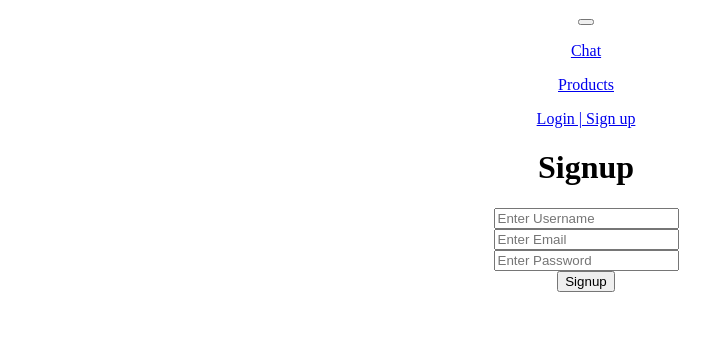
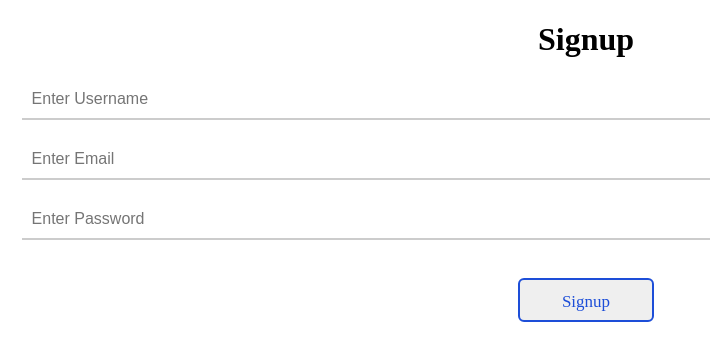
Before and after one commit to sujanSaravana/Chat-App, a React (Create React App) app in the folder client/: page /Signup in a window 1280 px wide. Shown: the top 360 px of the page, without its empty margins (54-764 px from the left). Built offline with nearby package versions, Linux system fonts and the light colour scheme.

Commit message:
removed navbar from the pages, doing CSS

```diff
--- a/client/src/App.js
+++ b/client/src/App.js
@@ -13,7 +13,6 @@ function App() {
         <Route path="/Chat" element={<Chat />} />
         <Route path="/Login" element={<Login />} />
         <Route path="/Signup" element={<Signup />} />
-
         </Routes>
       </BrowserRouter>
     </div>
--- a/client/src/components/Navbar.css
+++ b/client/src/components/Navbar.css
@@ -0,0 +1,29 @@
+.navbar{
+    background-color: #1D4ED8;
+    display: flex;
+    justify-content: space-between;
+}
+
+.nav{
+    display: flex;
+    align-items: center;
+}
+
+.nav-title{
+    color: aliceblue;
+    font-size: 16px;
+    font-weight: 700;
+    margin-top: 0.45cm;
+    margin-right: 1cm;
+    font-family: Cambria, Cochin, Georgia, Times, 'Times New Roman', serif;
+}
+
+.nav-title:hover{
+    color: aliceblue;
+}
+
+.nav-title-dropdown{
+    color: aliceblue;
+    font-size: large;
+    font-weight: 700;
+}
--- a/client/src/components/Navbar.js
+++ b/client/src/components/Navbar.js
@@ -1,4 +1,4 @@
-import React from 'react';
+import React, { useState } from "react";
 import './Navbar.css';
 import Container from 'react-bootstrap/Container';
 import Nav from 'react-bootstrap/Nav';
@@ -8,25 +8,28 @@ import { useUser } from './Usercontext';
 
 function Bar() {
   const { loggedIn, logout } = useUser();
+  const [expanded, setExpanded] = useState(false);
 
   const handlelogout = () => {
     logout();
     console.log("successfully logged out")
   };
 
+  const handleToggle = () => {
+    setExpanded(!expanded);
+  };
+
   return (
-    <div className="navbar">
-      <Navbar className="navbar" expand="lg" bg="black" variant="dark">
+    <Navbar className="navbar" expand="lg" expanded={expanded} bg="dark" variant="dark">
       <Container>
-          <Navbar.Toggle aria-controls="basic-navbar-nav" />
+        <Navbar.Toggle aria-controls="basic-navbar-nav" onClick={handleToggle} />
         <Navbar.Collapse id="basic-navbar-nav">
-            <Nav>
+          <Nav className="mr-auto">
             <Nav.Link as={Link} to="/Chat">
               <p className="nav-title">Chat</p>
             </Nav.Link>
-              <Nav.Link as={Link} to="/">
-                <p className="nav-title">Products</p>
-              </Nav.Link>
+          </Nav>
+          <Nav>
             {loggedIn ? (
               <Nav.Link onClick={handlelogout}>
                 <p className="nav-title-login">Logout</p>
@@ -40,7 +43,6 @@ function Bar() {
         </Navbar.Collapse>
       </Container>
     </Navbar>
-    </div>
   );
 }
 
--- /dev/null
+++ b/client/src/pages/Chat.css
@@ -0,0 +1,31 @@
+.logo {
+    font-family: 'Jost', sans-serif;
+  }
+
+  .top-container {
+    display: flex;
+    justify-content: space-between;
+    align-items: center;
+    background-color: #220E9E;
+    color: aliceblue;
+    width: 100%;
+    top: 0;
+    z-index: 1000;
+    position: fixed;
+    padding: 5px;
+  }
+
+  .logout-container {
+    display: flex;
+    align-items: center;
+    background-color: aliceblue;
+  }
+
+
+  .logout-container button {
+
+  }
+
+  .logout-container h1 {
+
+  }
--- a/client/src/pages/Chat.js
+++ b/client/src/pages/Chat.js
@@ -1,13 +1,19 @@
-import { useEffect } from "react";
-import Navbar from "../components/Navbar";
-import axios from "axios"
+import React from "react";
+import './Chat.css'
 
 function Chat() {
 
     return (
-      <div className="home">
-        <Navbar />
-        <h1>Chat</h1>
+      <div>
+        <div className="top-container">
+          <div className="title-container">
+            <p className="logo">Chat App</p>
+          </div>
+          <div className="logout-container">
+            <button>sdfs</button>
+            <h1>dsfafaf</h1>
+          </div>
+        </div>
       </div>
     );
   }
--- a/client/src/pages/Login.css
+++ b/client/src/pages/Login.css
@@ -1,13 +1,22 @@
 .login-column{
     width: 50%;
-    display: inline-block;
+    display: block;
     vertical-align: top;
 }
 
 .signup-column{
     width: 50%;
-    display: inline-block;
+    display: block;
     vertical-align: top;
+}
+
+@media (min-width: 768px) {
+  .login-column,
+  .signup-column {
+      width: 50%;
+      display: inline-block;
+      vertical-align: top;
+  }
 }
 
 .login-title{
@@ -17,6 +26,8 @@
 .login-input {
     position: relative;
     margin: 20px;
+    margin-right: 2cm;
+    margin-left: 2cm;
   }
 
 .login {
@@ -60,6 +71,7 @@
     width: 100%;
   }
 
+.signup-btn-container,
 .login-btn-container{
     display: flex;
     justify-content: center;
@@ -67,6 +79,7 @@
     height: 10vh;
 }
 
+.signup-btn,
 .login-btn {
     --color: #1D4ED8;
     font-family: inherit;
@@ -84,8 +97,10 @@
     border-radius: 6px;
     font-weight: 500;
     color: var(--color);
+    cursor: pointer;
    }
 
+.signup-btn:before,
 .login-btn:before {
     content: "";
     position: absolute;
@@ -96,22 +111,48 @@
     border-radius: 50%;
    }
 
+.signup-btn:hover,
 .login-btn:hover {
     color: #fff;
    }
 
+.signup-btn:before,
 .login-btn:before {
     top: 100%;
     left: 100%;
     transition: all .7s;
    }
 
+.signup-btn:hover:before,
 .login-btn:hover:before {
     top: -30px;
     left: -30px;
    }
 
+.signup-btn:active:before,
 .login-btn:active:before {
     background: #1D4ED8;
     transition: background 0s;
    }
+
+body {
+    margin: 0;
+    padding: 0;
+  }
+
+.login-column,
+.signup-column {
+    width: 50%;
+    margin-top: 1cm;
+  }
+
+  @media (max-width: 768px) {
+    .login-column,
+    .signup-column {
+      width: 100%;
+    }
+  }
+
+.signup-title {
+    text-align: center;
+  }
--- a/client/src/pages/Login.js
+++ b/client/src/pages/Login.js
@@ -1,7 +1,3 @@
-import Container from "react-bootstrap/esm/Container";
-import Row from "react-bootstrap/Row";
-import Col from "react-bootstrap/Col";
-import Navbar from "../components/Navbar";
 import './Login.css'
 import { useState } from "react";
 import axios from "axios";
@@ -23,17 +19,15 @@ function Login() {
       login();
       setTimeout(() => {
         navigate("/chat");
-      }, 5000)
+      }, 10)
     } catch (error) {
       console.log('login failed:', error);
     }
   }
 
     return (
-      <Container>
-        <Navbar />
-        <Row>
-            <Col className="login-column">
+      <div>
+        <div className="login-column">
          <h1 className="login-title">Log in</h1>
           <div className="login-input">
             <input className="login" type="username" value={username} onChange={(e) => setUsername(e.target.value)} placeholder="Enter Username"></input>
@@ -42,21 +36,22 @@ function Login() {
           </div>
           <div className="login-input">
             <input className="login" type="password" value={password} onChange={(e) => setPassword(e.target.value)} placeholder="Enter Password"></input>
-                    <label for="login-username" className="login-label">Enter Password</label>
+            <label for="login-password" className="login-label">Enter Password</label>
             <span class="login-highlight"></span>
           </div>
           <div className="login-btn-container">
             <button onClick={handlelogin} className="login-btn">Log in</button>
           </div>
-            </Col>
-            <Col className="signup-column">
+        </div>
+        <div className="signup-column">
           <h1 className="signup-title">Don't have an account yet?</h1>
             <Link to={"/Signup"}>
-                  <button>Create a new account</button>
+              <div className="signup-btn-container">
+              <button className="signup-btn">Create a new account</button>
+              </div>
             </Link>
-            </Col>
-        </Row>
-      </Container>
+        </div>
+      </div>
     );
   }
 
--- a/client/src/pages/Signup.css
+++ b/client/src/pages/Signup.css
@@ -0,0 +1,51 @@
+.signup-title{
+    text-align: center;
+}
+
+.signup-input {
+    position: relative;
+    margin: 20px;
+    margin-right: 2cm;
+    margin-left: 2cm;
+  }
+
+.signup {
+    display: block;
+    width: 100%;
+    padding: 10px;
+    font-size: 16px;
+    border: none;
+    border-bottom: 2px solid #ccc;
+    outline: none;
+    background-color: transparent;
+  }
+
+.signup-label {
+    position: absolute;
+    top: 0;
+    left: 0;
+    font-size: 16px;
+    color: rgba(204, 204, 204, 0);
+    pointer-events: none;
+    transition: all 0.3s ease;
+  }
+
+.signup-highlight {
+    position: absolute;
+    bottom: 0;
+    left: 0;
+    height: 2px;
+    width: 0;
+    background-color: #1D4ED8;
+    transition: all 0.3s ease;
+  }
+
+.signup:focus + .signup-label {
+    top: -20px;
+    font-size: 12px;
+    color: #1D4ED8;
+  }
+
+.signup:focus + .signup-label + .signup-highlight {
+    width: 100%;
+  }
--- a/client/src/pages/Signup.js
+++ b/client/src/pages/Signup.js
@@ -25,17 +25,29 @@ function Signup() {
   }
 
     return (
-      <Container className="signup">
-        <Navbar />
-                <h1 className="signup-title">Signup</h1>
-                <input className="signup-username" type="username" value={username} onChange={(e) => setUsername(e.target.value)} placeholder="Enter Username"></input>
-                <br />
-                <input className="signup-email" type="email" value={email} onChange={(e) => setEmail(e.target.value)} placeholder="Enter Email"></input>
-                <br />
-                <input className="signup-password" type="password" value={password} onChange={(e) => setPassword(e.target.value)} placeholder="Enter Password"></input>
-                <br />
-                <button onClick={createUser}>Signup</button>
-      </Container>
+      <div>
+          <div classname="signup-column">
+            <h1 className="signup-title">Signup</h1>
+              <div className="signup-input">
+                <input className="signup" type="username" value={username} onChange={(e) => setUsername(e.target.value)} placeholder="Enter Username"></input>
+                <label for="signup-username" className="signup-label">Enter Username</label>
+                <span className="signup-highlight"></span>
+              </div>
+              <div className="signup-input">
+                <input className="signup" type="email" value={email} onChange={(e) => setEmail(e.target.value)} placeholder="Enter Email"></input>
+                <label for="signup-email" className="signup-label">Enter Email</label>
+                <span className="signup-highlight"></span>
+              </div>
+              <div className="signup-input">
+                <input className="signup" type="password" value={password} onChange={(e) => setPassword(e.target.value)} placeholder="Enter Password"></input>
+                <label for="signup-password" className="signup-label">Enter Password</label>
+                <span className="signup-highlight"></span>
+              </div>
+              <div className="signup-btn-container">
+                <button onClick={createUser} className="signup-btn">Signup</button>
+              </div>
+          </div>
+      </div>
     );
   }
 
```
Lines whose indentation alone changed are shown as unchanged.
